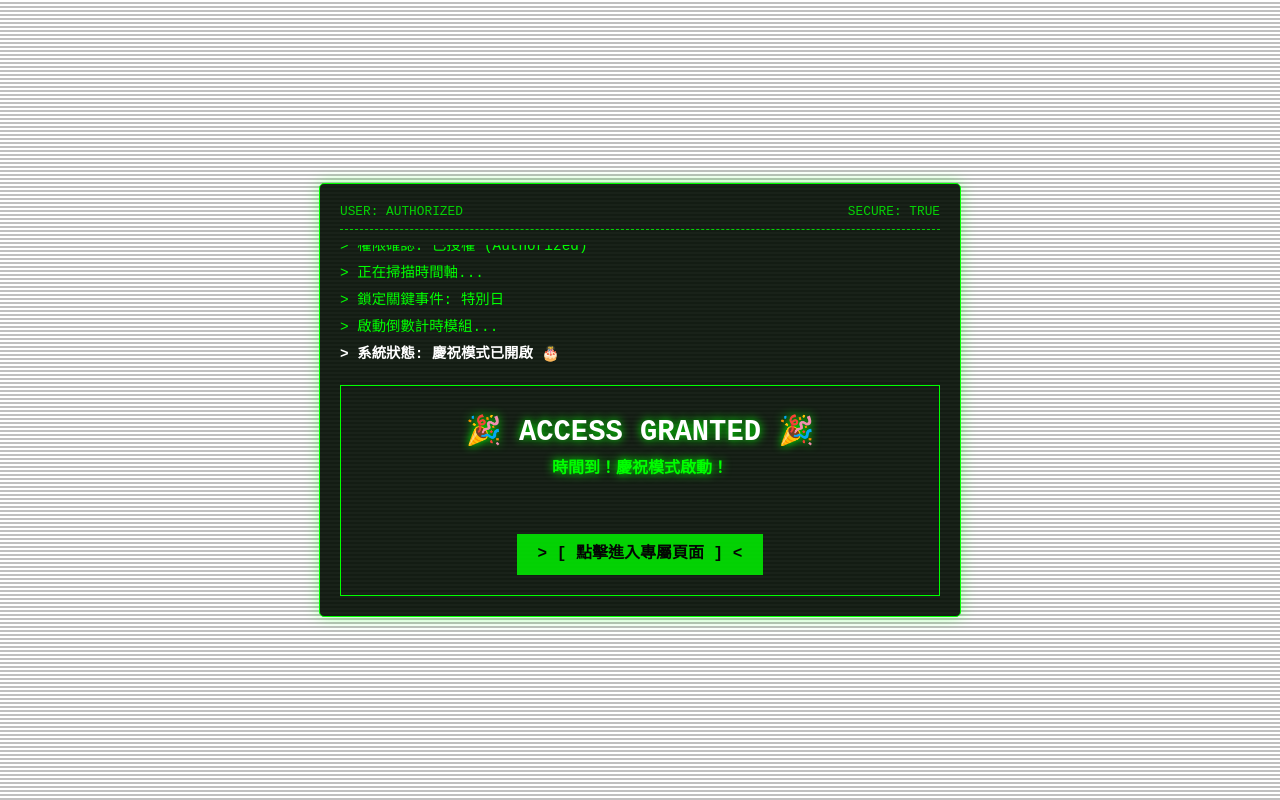
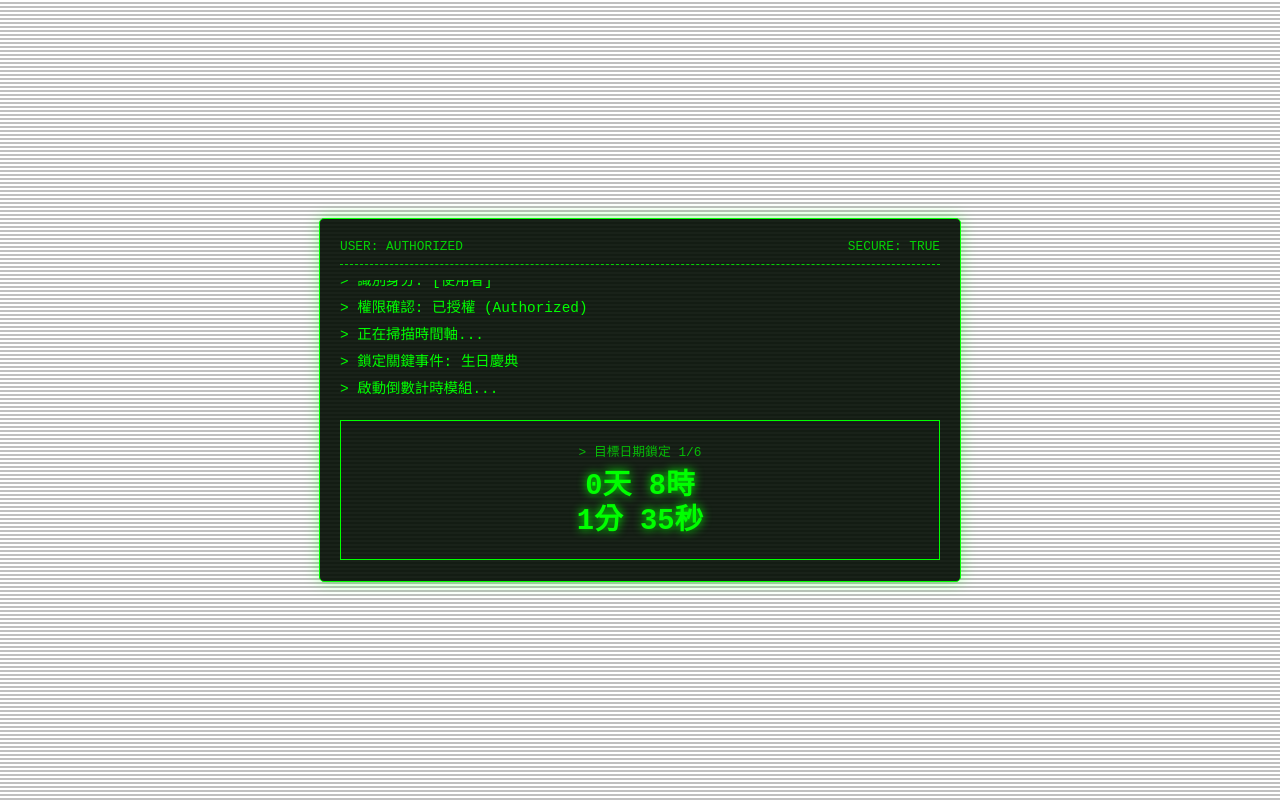
Before and after one commit to Bonny430/test, a plain HTML site: page index.html in a window 1280 px wide. Drawn offline with Linux system fonts and the light colour scheme.

Commit message:
Update index.html

```diff
--- a/index.html
+++ b/index.html
@@ -3,8 +3,9 @@
 <head>
     <meta charset="UTF-8">
     <meta name="viewport" content="width=device-width, initial-scale=1.0">
-    <title>Preview: Access Granted</title>
+    <title>System Access: 0107</title>
     <style>
+        /* --- 基礎設定 --- */
         :root {
             --green: #0f0;
             --dark-green: #003300;
@@ -58,12 +59,20 @@
 
         .log-line {
             margin: 3px 0;
+            word-wrap: break-word;
         }
 
         #timer-box {
+            display: none;
             border: 1px solid var(--green);
             padding: 20px;
             text-align: center;
+            animation: popIn 0.5s ease forwards;
+        }
+
+        @keyframes popIn {
+            from { opacity: 0; transform: scale(0.9); }
+            to { opacity: 1; transform: scale(1); }
         }
 
         .timer-display {
@@ -74,10 +83,11 @@
             line-height: 1.2;
         }
 
+        /* --- 隱藏連結按鈕樣式 --- */
         .secret-link {
             display: inline-block;
-            margin-top: 20px;
-            padding: 10px 20px;
+            margin-top: 25px;
+            padding: 12px 25px;
             border: 1px solid var(--green);
             color: var(--bg);
             background-color: var(--green);
@@ -85,12 +95,30 @@
             font-weight: bold;
             font-size: 1rem;
             animation: blink-bg 2s infinite;
+            border-radius: 3px;
         }
 
         @keyframes blink-bg {
-            0%, 100% { opacity: 1; }
+            0% { opacity: 1; }
             50% { opacity: 0.8; }
+            100% { opacity: 1; }
         }
+
+        @media (max-width: 400px) {
+            .timer-display { font-size: 1.4rem; }
+            #terminal { padding: 15px; width: 95%; }
+        }
+
+        .cursor {
+            display: inline-block;
+            width: 8px;
+            height: 15px;
+            background: var(--green);
+            margin-left: 5px;
+            animation: blink 1s infinite;
+        }
+
+        @keyframes blink { 50% { opacity: 0; } }
 
         .highlight { color: #fff; font-weight: bold; }
     </style>
@@ -103,26 +131,101 @@
             <span>SECURE: TRUE</span>
         </div>
 
-        <div id="console-log">
-            <!-- 直接顯示跑完的日誌 -->
-            <div class="log-line">> 正在初始化系統...</div>
-            <div class="log-line">> 識別身分: [使用者]</div>
-            <div class="log-line">> 權限確認: 已授權 (Authorized)</div>
-            <div class="log-line">> 正在掃描時間軸...</div>
-            <div class="log-line">> 鎖定關鍵事件: 特別日</div>
-            <div class="log-line">> 啟動倒數計時模組...</div>
-            <div class="log-line highlight">> 系統狀態: 慶祝模式已開啟 🎂</div>
-        </div>
+        <div id="console-log"></div>
 
         <div id="timer-box">
-            <div id="countdown" class="timer-display">
-                <span style="color:white;">🎉 ACCESS GRANTED 🎉</span><br>
-                <span style="font-size:1rem; margin-top:10px; display:block;">時間到！慶祝模式啟動！</span>
-                <br>
-                <a href="https://bonny430.github.io/only-for-you/" class="secret-link">> [ 點擊進入專屬頁面 ] <</a>
-            </div>
+            <div style="font-size: 0.8rem; opacity: 0.7;">> 目標日期鎖定 <span id="target-date-display"></span></div>
+            <div id="countdown" class="timer-display">計算中...</div>
         </div>
     </div>
 
+    <script>
+        // ====================================================
+        // 👇👇👇 設定區 (已設為 1/7) 👇👇👇
+
+        const config = {
+            targetDate: "2026-01-06T00:10:30",
+            userName: "使用者",
+            redirectUrl: "https://bonny430.github.io/only-for-you/"
+        };
+
+        // ====================================================
+
+        const logContainer = document.getElementById('console-log');
+        const timerBox = document.getElementById('timer-box');
+        const countdownEl = document.getElementById('countdown');
+        const targetDateDisplay = document.getElementById('target-date-display');
+
+        const dateObj = new Date(config.targetDate);
+        targetDateDisplay.textContent = `${dateObj.getMonth()+1}/${dateObj.getDate()}`;
+
+        const logs = [
+            "正在初始化系統...",
+            `識別身分: [${config.userName}]`,
+            "權限確認: 已授權 (Authorized)",
+            "正在掃描時間軸...",
+            "鎖定關鍵事件: 生日慶典",
+            "啟動倒數計時模組..."
+        ];
+
+        let logIndex = 0;
+
+        function runLogs() {
+            if (logIndex < logs.length) {
+                const div = document.createElement('div');
+                div.className = 'log-line';
+                div.innerHTML = `> ${logs[logIndex]}`;
+                logContainer.appendChild(div);
+                logIndex++;
+                logContainer.scrollTop = logContainer.scrollHeight;
+                setTimeout(runLogs, 600);
+            } else {
+                timerBox.style.display = 'block';
+                startCountdown();
+            }
+        }
+
+        function startCountdown() {
+            const targetTime = new Date(config.targetDate).getTime();
+
+            const timer = setInterval(() => {
+                const now = new Date().getTime();
+                const diff = targetTime - now;
+
+                if (diff <= 0) {
+                    clearInterval(timer);
+                    showBirthdaySuccess();
+                    return;
+                }
+
+                const d = Math.floor(diff / (1000 * 60 * 60 * 24));
+                const h = Math.floor((diff % (1000 * 60 * 60 * 24)) / (1000 * 60 * 60));
+                const m = Math.floor((diff % (1000 * 60 * 60)) / (1000 * 60));
+                const s = Math.floor((diff % (1000 * 60)) / 1000);
+
+                countdownEl.innerHTML =
+                    `${d}天 ${h}時 <br>` +
+                    `${m}分 ${s}秒`;
+            }, 1000);
+        }
+
+        // 修改後的慶祝畫面
+        function showBirthdaySuccess() {
+            countdownEl.innerHTML =
+                `<span style="color:white; display:block; margin-bottom:5px;">🎉 ACCESS GRANTED 🎉</span>` +
+                // 這裡改成了大大的 Happy Birthday
+                `<span style="font-size:1.5rem; display:block; color: white; text-shadow: 0 0 15px white; margin: 15px 0;">Happy Birthday 🎂</span>` +
+                `<a href="${config.redirectUrl}" class="secret-link">> [ 點擊進入專屬頁面 ] <</a>`;
+
+            const div = document.createElement('div');
+            div.className = 'log-line highlight';
+            div.textContent = "> 偵測到隱藏入口...路徑已建立。";
+            logContainer.appendChild(div);
+            logContainer.scrollTop = logContainer.scrollHeight;
+        }
+
+        window.onload = runLogs;
+
+    </script>
 </body>
 </html>
```
